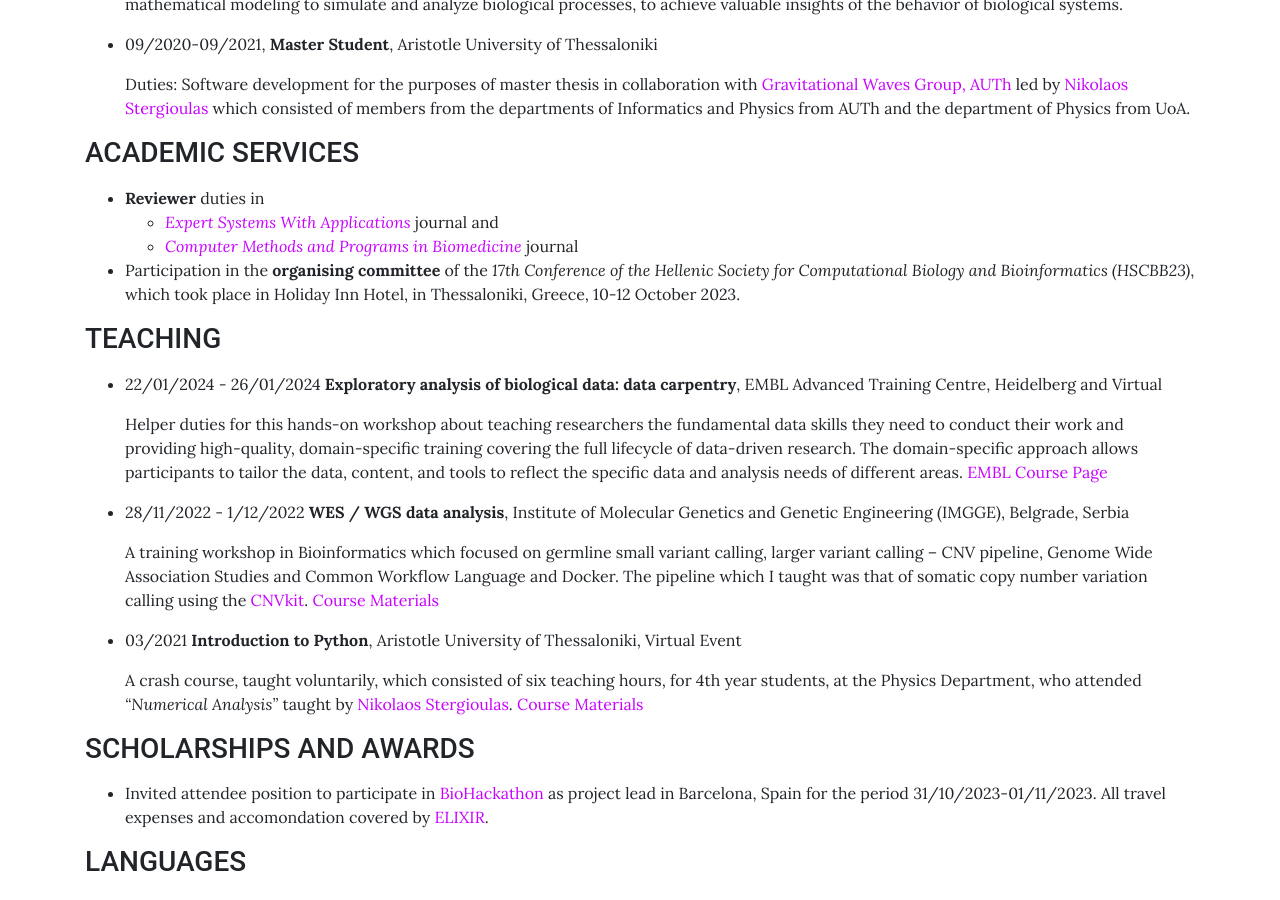
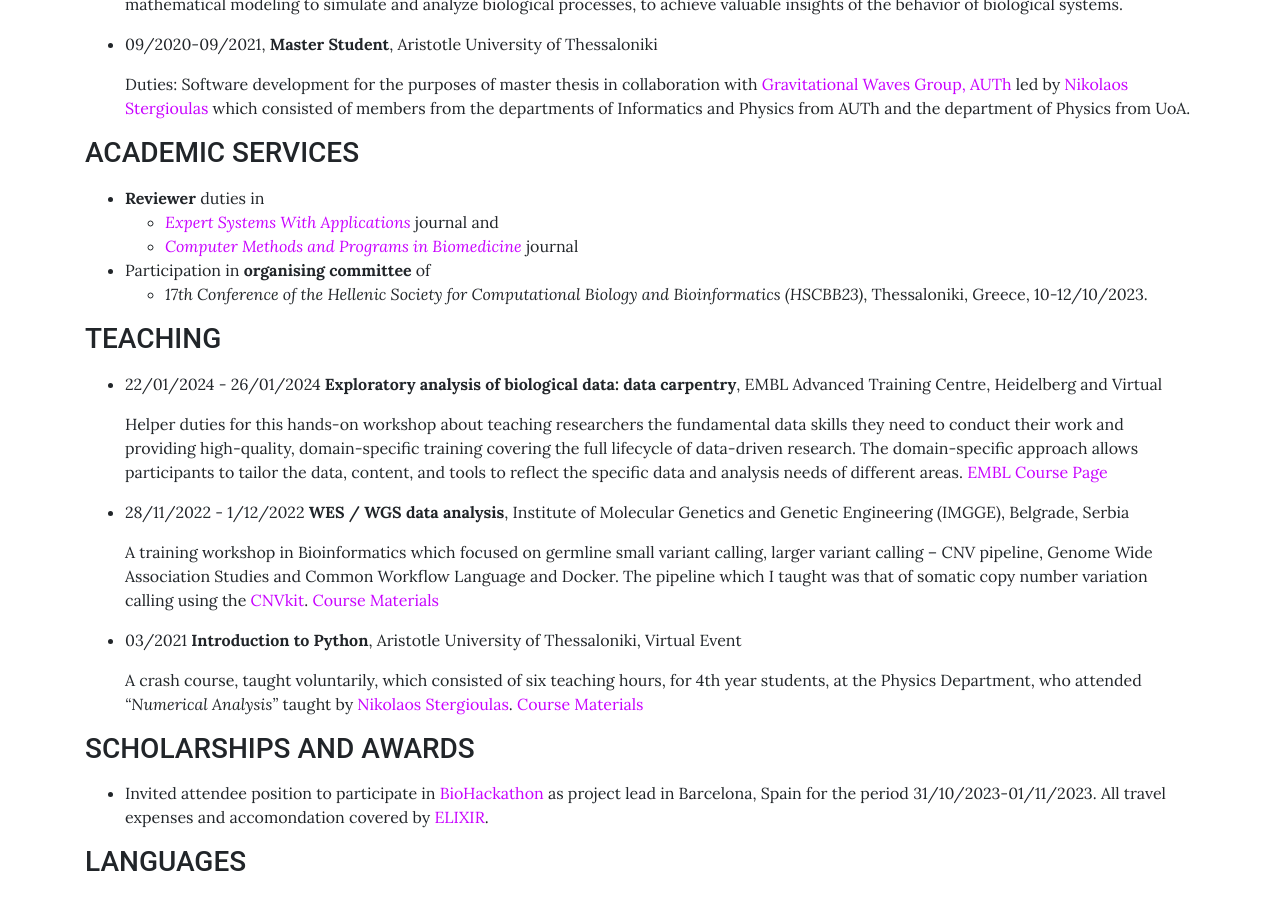
Before and after one commit to sfragkoul/sfragkoul.github.io, a Jekyll site: the page built from pages/CV.md, in a window 1280 px wide and 900 px high, scrolled down 1191 px. Built offline with Jekyll 4.4.1, drawn with Linux system fonts in a browser that asks for light colours.

Commit message:
Update CV.md

```diff
--- a/pages/CV.md
+++ b/pages/CV.md
@@ -60,7 +60,8 @@ background: /assets/img/groupLogo/CV.jpg
 - **Reviewer** duties in
    - [*Expert Systems With Applications*](https://www.sciencedirect.com/journal/expert-systems-with-applications) journal and
    - [*Computer Methods and Programs in Biomedicine*](https://www.sciencedirect.com/journal/computer-methods-and-programs-in-biomedicine) journal
-- Participation in the **organising committee** of the *17th Conference of the Hellenic Society for Computational Biology and Bioinformatics (HSCBB23)*, which took place in Holiday Inn Hotel, in Thessaloniki, Greece, 10-12 October 2023.
+- Participation in **organising committee** of
+   - *17th Conference of the Hellenic Society for Computational Biology and Bioinformatics (HSCBB23)*, Thessaloniki, Greece, 10-12/10/2023.
 
 
 ### TEACHING
```
